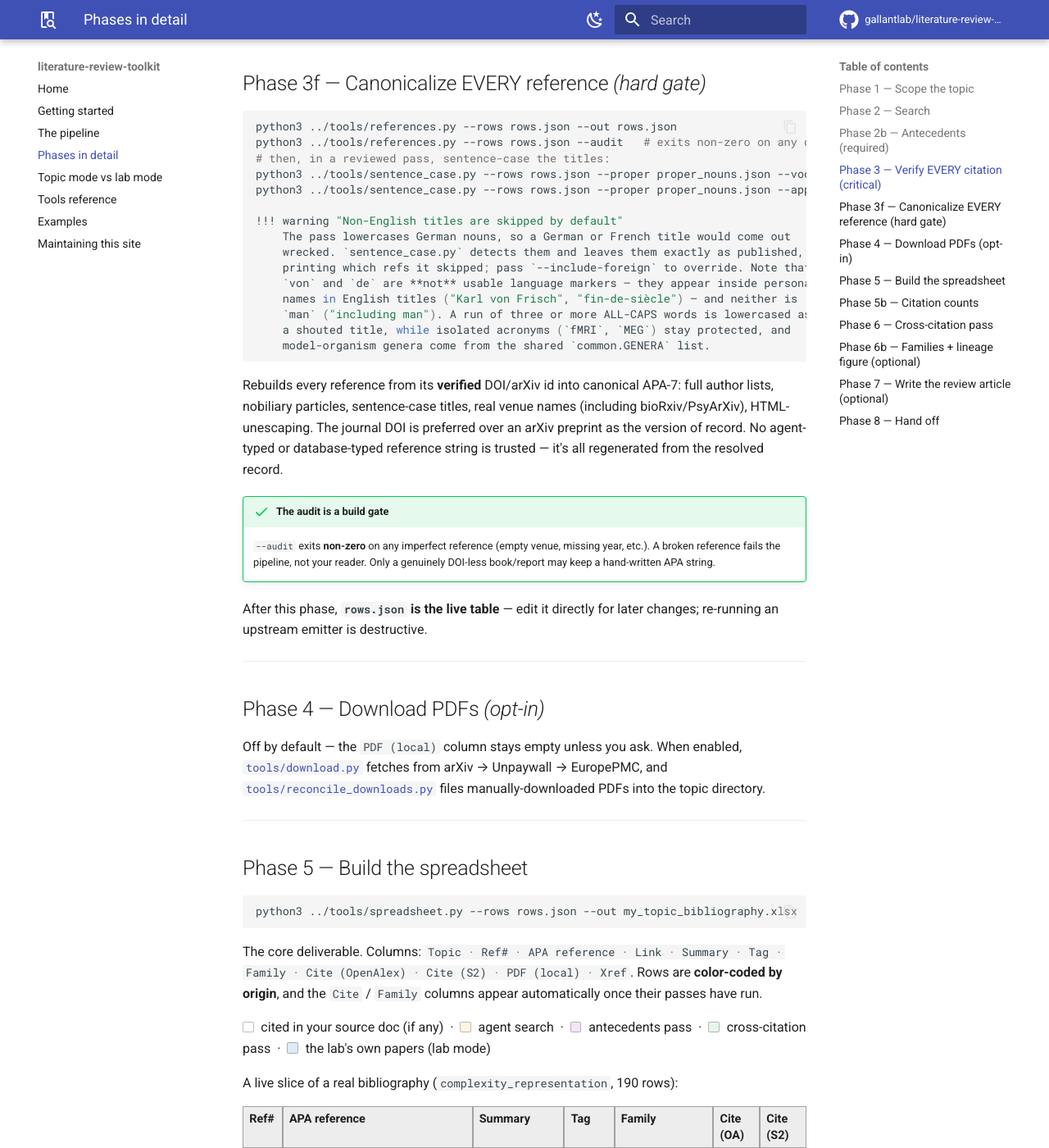
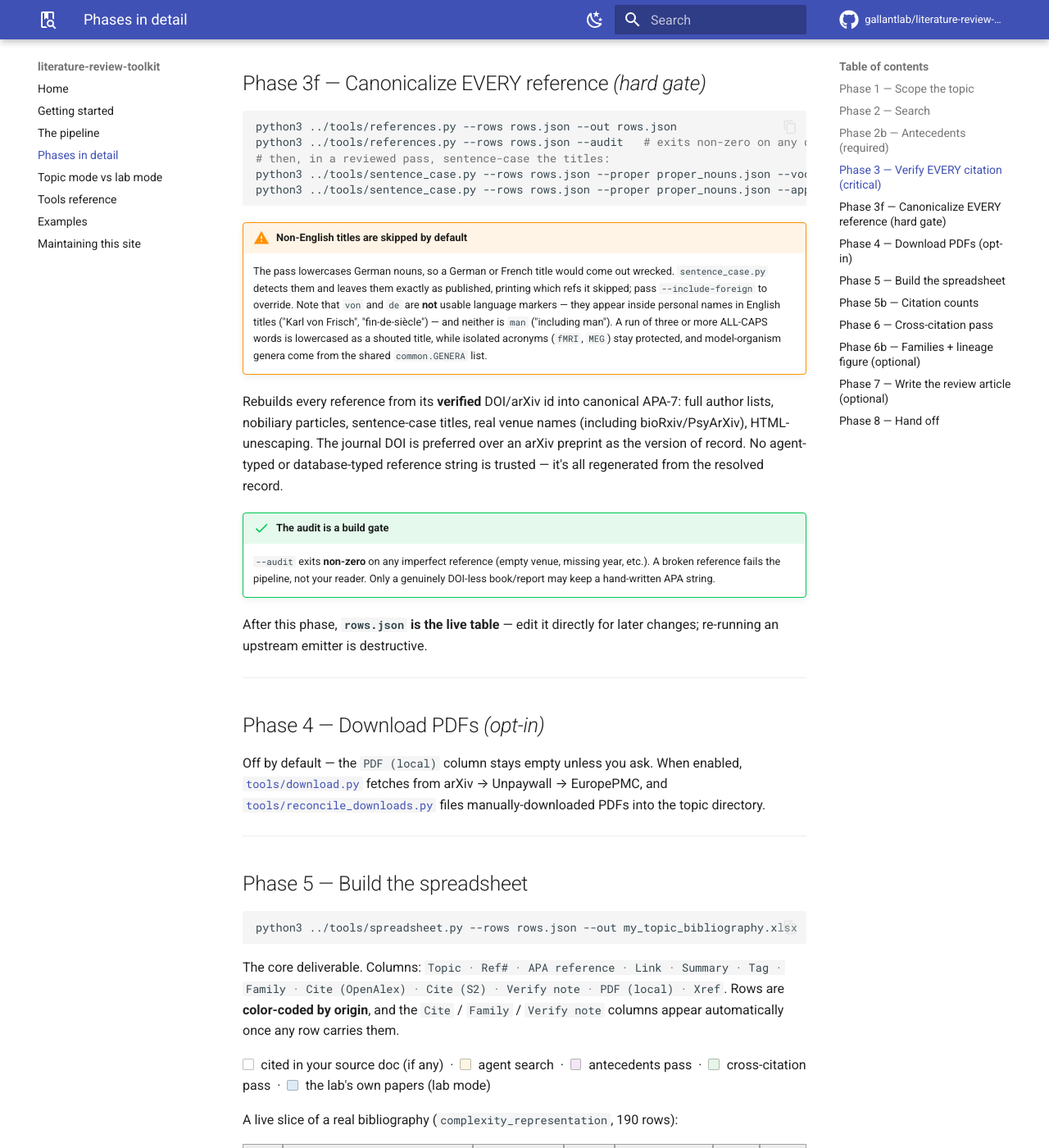
Before and after one commit to gallantlab/literature-review-toolkit, an MkDocs documentation site: the page built from docs/phases.md, in a window 1280 px wide and 1400 px high, scrolled down 1779 px. Shown: the whole window at 82% size. Built offline with MkDocs 1.6.1 and Material for MkDocs 9.7.7, drawn with Linux system fonts in a browser that asks for light colours; comment, search, counter and statistics services are not loaded.

Commit message:
docs: close the Phase-3f code fence that swallowed the foreign-titles warning
The sentence_case admonition rendered as literal bash inside the code block on
the public site; mkdocs --strict does not catch an unclosed fence.

Co-Authored-By: Claude Fable 5 <noreply@anthropic.com>

````diff
--- a/docs/phases.md
+++ b/docs/phases.md
@@ -84,6 +84,7 @@ python3 ../tools/references.py --rows rows.json --audit   # exits non-zero on an
 # then, in a reviewed pass, sentence-case the titles:
 python3 ../tools/sentence_case.py --rows rows.json --proper proper_nouns.json --vocab
 python3 ../tools/sentence_case.py --rows rows.json --proper proper_nouns.json --apply
+```
 
 !!! warning "Non-English titles are skipped by default"
     The pass lowercases German nouns, so a German or French title would come out
@@ -94,7 +95,6 @@ python3 ../tools/sentence_case.py --rows rows.json --proper proper_nouns.json --
     `man` ("including man"). A run of three or more ALL-CAPS words is lowercased as
     a shouted title, while isolated acronyms (`fMRI`, `MEG`) stay protected, and
     model-organism genera come from the shared `common.GENERA` list.
-```
 
 Rebuilds every reference from its **verified** DOI/arXiv id into canonical APA-7:
 full author lists, nobiliary particles, sentence-case titles, real venue names
@@ -130,8 +130,8 @@ python3 ../tools/spreadsheet.py --rows rows.json --out my_topic_bibliography.xls
 
 The core deliverable. Columns:
 `Topic · Ref# · APA reference · Link · Summary · Tag · Family · Cite (OpenAlex) ·
-Cite (S2) · PDF (local) · Xref`. Rows are **color-coded by origin**, and the
-`Cite` / `Family` columns appear automatically once their passes have run.
+Cite (S2) · Verify note · PDF (local) · Xref`. Rows are **color-coded by origin**, and the
+`Cite` / `Family` / `Verify note` columns appear automatically once any row carries them.
 
 <p>
 <span class="swatch source"></span> cited in your source doc (if any) &nbsp;·&nbsp;
````
